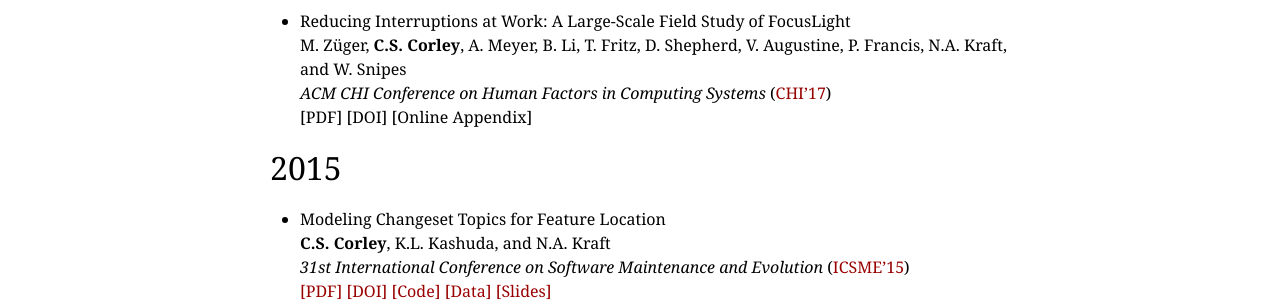
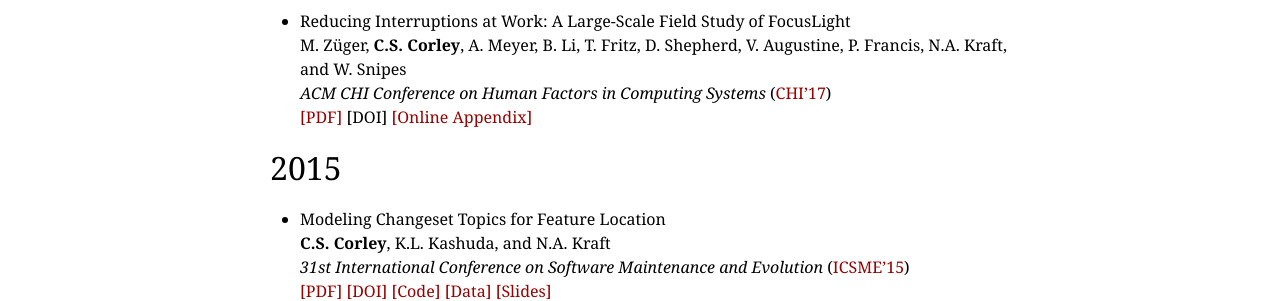
Before and after one commit to cscorley/cscorley.github.io, a Jekyll site: the page built from publications.md, in a window 1280 px wide. Shown: the part 320-621 px from the top of the page. Built offline with Jekyll 4.4.1, drawn with Linux system fonts in a browser that asks for light colours; part of the change alters nothing that is shown.

```diff
--- a/publications.md
+++ b/publications.md
@@ -18,9 +18,9 @@ file, [papers.bib](https://github.com/cscorley/papers)
     <br /> *ACM CHI Conference on Human Factors in Computing Systems*
         ([CHI'17](https://chi2017.acm.org))
     <br />
-        [PDF]
+        [[PDF]](./pdfs/Zuger-etal_2017.pdf)
         [DOI]
-        [Online Appendix]
+        [[Online Appendix]](https://sites.google.com/site/focuslightonline/)
 
 2015
 ----
```
Also changed, not shown: 1 other file.
